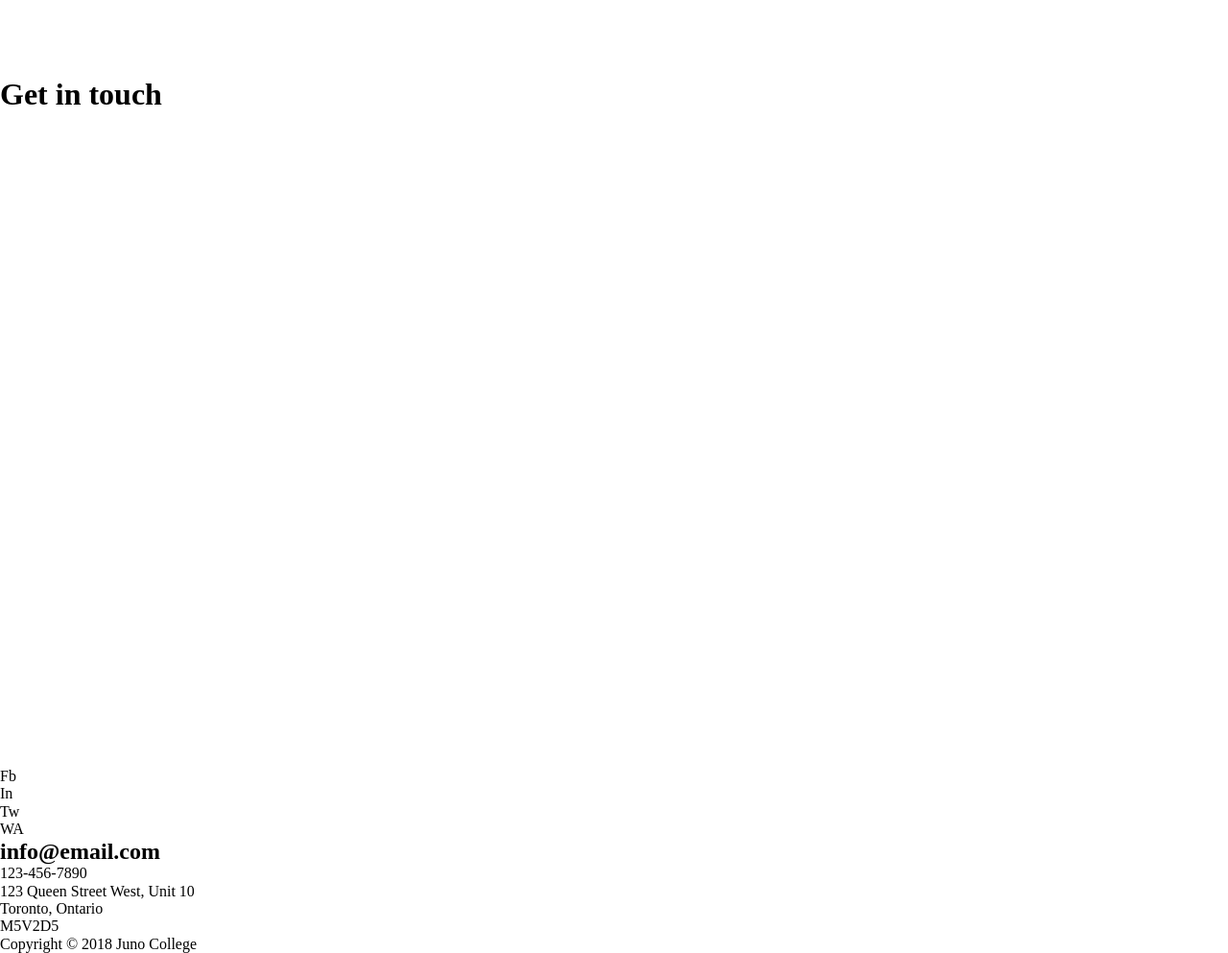
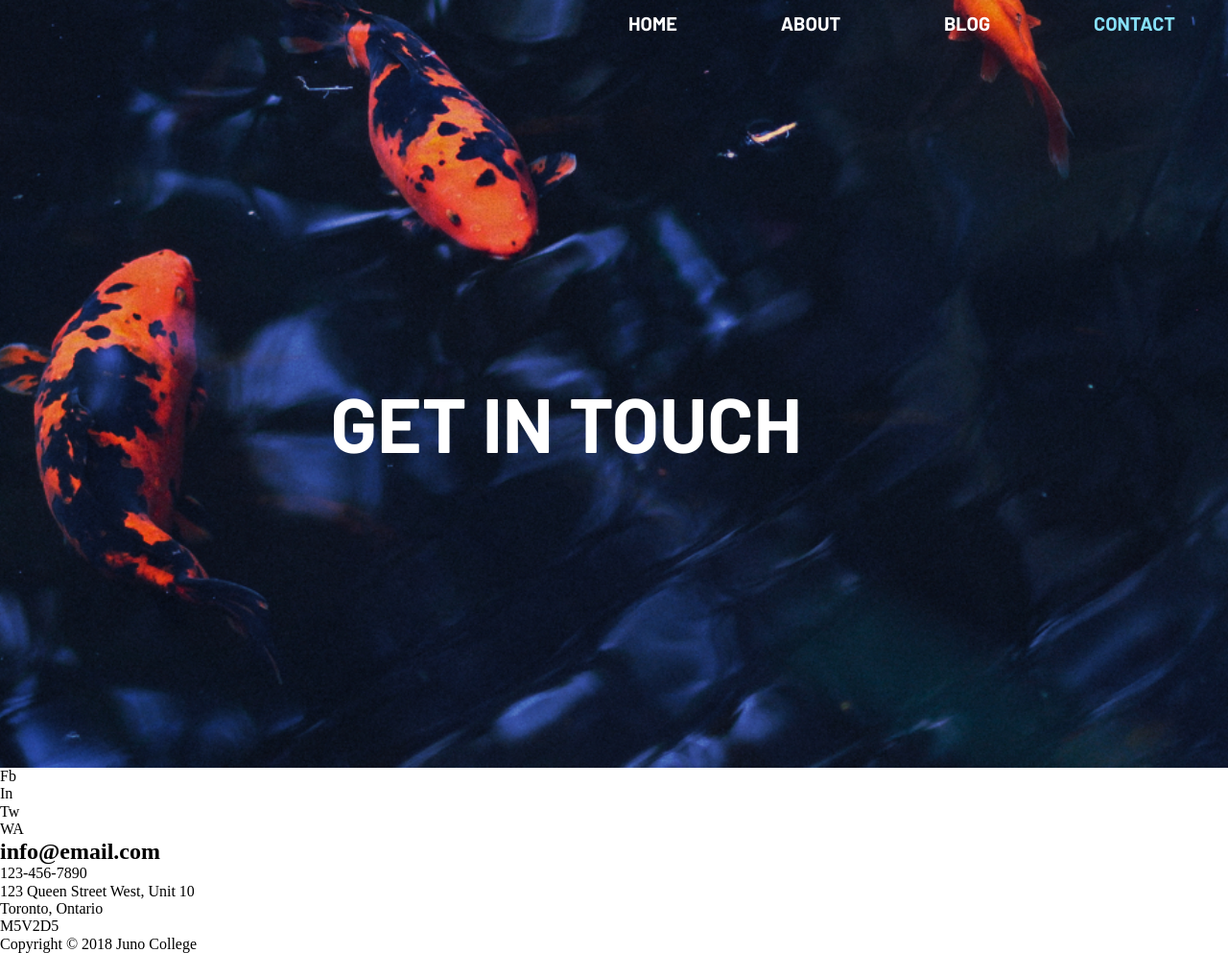
Before and after one commit to Fourbn/junoPSDConversion, a plain HTML site: page contact.html in a window 1280 px wide. Shown: the whole page at 96% size. Drawn offline with Linux system fonts and the light colour scheme.

Commit message:
header and nav finished

```diff
--- a/contact.html
+++ b/contact.html
@@ -7,8 +7,9 @@
    <link rel="stylesheet" href="./styles/styles.css">
    <link href="https://fonts.googleapis.com/css2?family=Barlow:wght@600;700&family=Lato&display=swap" rel="stylesheet">
 </head>
-<body>
+<body class="contact">
    <header>
+      <div class="wrapper">
          <nav>
             <ul>
                <li><a href="#">Home</a></li>
@@ -18,6 +19,7 @@
             </ul>
          </nav>
          <h1>Get in touch</h1>
+      </div>
    </header>
    <section class="contactForm">
       <form action="">
--- a/styles/scss/_header.scss
+++ b/styles/scss/_header.scss
@@ -1,11 +1,38 @@
 header {
    height: 100vh;
+   background-position: center;
+   background-size: cover;
+
+   .wrapper {
+      display: flex;
+      flex-wrap: wrap;
+      justify-content: flex-end;
+      height: 100vh;
+   }
+
+   nav {
+      align-self: flex-start;
+   }
+
+   h1 {
+      @include headerText(80px, 92px);
+      // height: 90vh;
+      margin: 0 auto;
+      padding-right: 100px;
+   }
 }
 
+.blog header {
+   background-image: url(../assets/blog-header.jpg);
+}
+
+.contact header {
+   background-image: url(../assets/contact-header.jpg);
+}
+
+
 .index header {
-   background: linear-gradient(rgba(0,0,0,.3), rgba(0,0,0,.3)), url(../assets/header-image.jpg);
-   background-position: center;
-   background-size: cover;
+   background-image: linear-gradient(rgba(0,0,0,.3), rgba(0,0,0,.3)), url(../assets/header-image.jpg);
    position: relative;
 
    .headerImage {
@@ -25,13 +52,3 @@ header {
       margin-left: 50px;
    }
 }
-
-.blog header {
-   background: url(../assets/blog-header.jpg);
-   background-position: center;
-   background-size: cover;
-
-   h1 {
-      @include headerText(80px, 92px);
-   }
-}
--- a/styles/scss/_nav.scss
+++ b/styles/scss/_nav.scss
@@ -2,6 +2,7 @@ nav {
    display: flex;
    justify-content: flex-end;
    height: 10vh;
+   width: 100%;
 
    ul {
       display: flex;
@@ -34,3 +35,9 @@ nav {
       color: $accentColor;
    }
 }
+
+.contact nav li {
+   &:last-child {
+      color: $accentColor;
+   }
+}
```
Also changed, not shown: styles/styles.css. Lines whose indentation alone changed are shown as unchanged.
